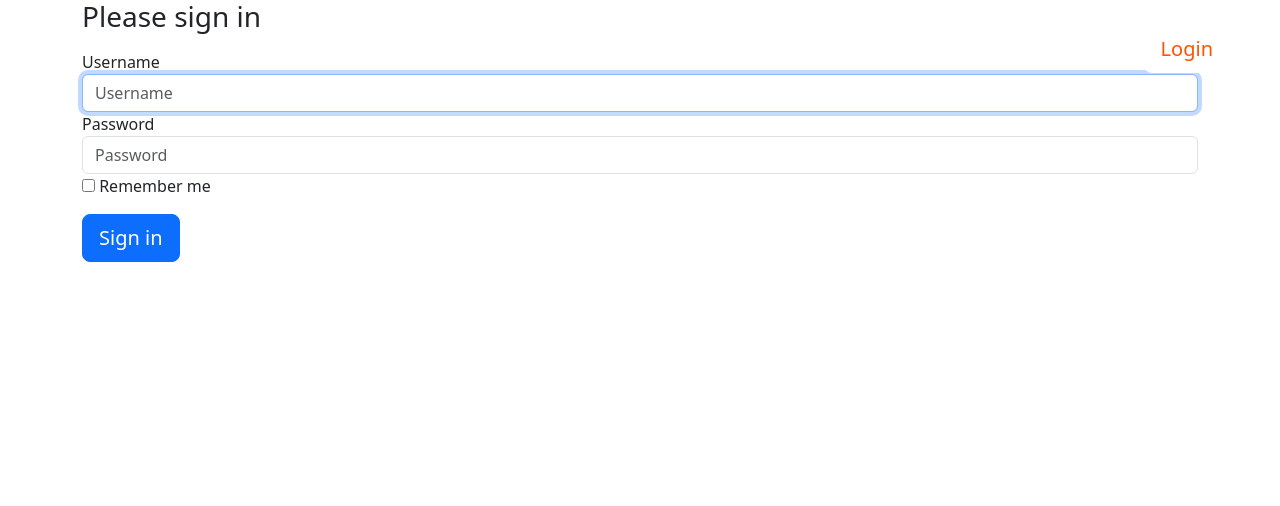
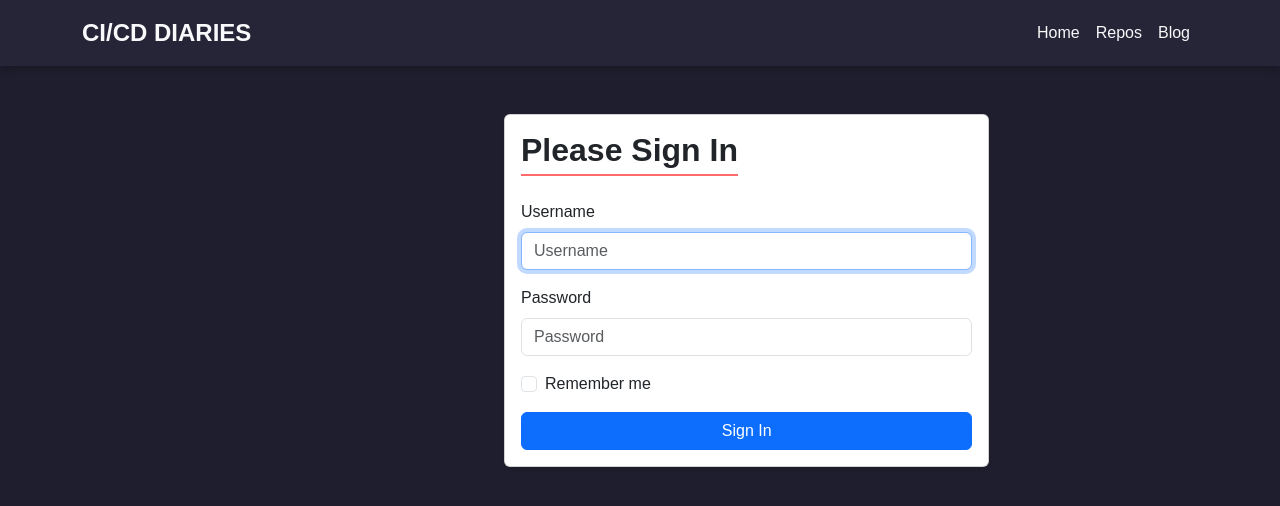
Before and after one commit to jackap/cicdiaries, a Flask app: page /login in a window 1280 px wide. Shown: the top 506 px of the page. Run offline with Flask 3, Linux system fonts and the light colour scheme; parts of the project's set-up code (start-up, migrations or seed data) failed here and were passed over; some libraries are stand-ins or nearby versions.

Commit message:
update blog and login

```diff
--- a/app/website/__init__.py
+++ b/app/website/__init__.py
@@ -3,7 +3,6 @@
 from .shared.init_setup import setup_logging
 from .models import News
 from .routes import blog as blog_route
-from .routes import news_api as news_route
 from .routes import repos as repos_route
 from website.connection import db
 from flask_cors import CORS
@@ -26,9 +25,9 @@ def create_app(test_config=None):
     app = Flask(__name__, instance_relative_config=True)
     CORS(app)
     utils.load_env(test_config, app)
-    setup_admin(app)
     db.init_app(app)
     setup_logging(app)
+    setup_admin(app)
     register_routes(app)
     try:
         os.makedirs(app.instance_path)
@@ -42,7 +41,6 @@ def register_routes(app):
     """
     Here I register the routes for the application
     """
-    app.register_blueprint(news_route)
     app.register_blueprint(repos_route)
     app.register_blueprint(blog_route)
 
@@ -50,8 +48,6 @@ def register_routes(app):
 
 
 app = create_app()
-with app.app_context():
-    db.session.autoflush = False
 
 
 @app.route("/")
--- a/app/website/admin/admin_manager.py
+++ b/app/website/admin/admin_manager.py
@@ -1,4 +1,5 @@
-from flask import request, render_template
+from flask import request, render_template, redirect, url_for
+
 from flask_admin import Admin
 from website.models import News, BlogPost
 from website.connection import db
@@ -33,12 +34,12 @@ def setup_admin(app):
             if (username == os.environ.get('ADMIN_USERNAME')
                     and password == os.environ.get('ADMIN_PASSWORD')):
                 login_user(User(username))
-                return 'Logged in!'
+                return redirect(os.environ.get('ADMIN_URL'))
 
         return render_template('login.html', error=True)
 
     @app.route("/logout")
-    def logout(app):
+    def logout():
         logout_user()
         app.logger.info('Logged out')
-        return admin
+        return redirect(url_for('login'))
--- a/app/website/templates/base.html
+++ b/app/website/templates/base.html
@@ -23,6 +23,9 @@
                     <li class="nav-item">
                         <a class="nav-link {% if request.path == url_for('repos.get_repos') %}active{% endif %}" href="{{ url_for('repos.get_repos') }}">Repos</a>
                     </li>
+                    <li class="nav-item">
+                        <a class="nav-link {% if request.path == url_for('blog.get_posts') %}active{% endif %}" href="{{ url_for('blog.get_posts') }}">Blog</a>
+                    </li>
                 </ul>
             </div>
         </div>
--- a/app/website/templates/login.html
+++ b/app/website/templates/login.html
@@ -1,33 +1,37 @@
-{% extends "layout.html" %}
-{% block body %}
+{% extends "base.html" %}
 
-{% if error == True %}
 {% block content %}
-
-
+<div class="container mt-5">
+    <div class="row justify-content-center">
+        <div class="col-md-6">
+            {% if error %}
             <div class="alert alert-danger alert-dismissible fade show" role="alert">
                 <strong>Error!</strong> Invalid credentials.
-  <button type="button" class="close" data-dismiss="alert" aria-label="Close">
-    <span aria-hidden="true">&times;</span>
-  </button>
+                <button type="button" class="btn-close" data-bs-dismiss="alert" aria-label="Close"></button>
             </div>
-    {% endblock content %}
             {% endif %}
 
-  <div class="container">
-    <form class="form-signin" method="post" >
-      <h1 class="h3 mb-3 font-weight-normal">Please sign in</h1>
-      <label for="username" class="sr-only">Username</label>
+            <div class="card shadow-sm">
+                <div class="card-body">
+                    <h2 class="card-title text-center mb-4">Please Sign In</h2>
+                    <form method="post">
+                        <div class="mb-3">
+                            <label for="username" class="form-label">Username</label>
                             <input type="text" name="username" id="username" class="form-control" placeholder="Username" required autofocus>
-      <label for="password" class="sr-only">Password</label>
+                        </div>
+                        <div class="mb-3">
+                            <label for="password" class="form-label">Password</label>
                             <input type="password" name="password" id="password" class="form-control" placeholder="Password" required>
-      <div class="checkbox mb-3">
-        <label>
-          <input type="checkbox" value="remember-me"> Remember me
-        </label>
                         </div>
-      <button class="btn btn-lg btn-primary btn-block" type="submit">Sign in</button>
+                        <div class="form-check mb-3">
+                            <input type="checkbox" class="form-check-input" id="remember-me" value="remember-me">
+                            <label class="form-check-label" for="remember-me">Remember me</label>
+                        </div>
+                        <button class="btn btn-primary w-100" type="submit">Sign In</button>
                     </form>
                 </div>
-</html>
+            </div>
+        </div>
+    </div>
+</div>
 {% endblock %}
```
Also changed, not shown: app/website/templates/blog.html (added, +36 -0 lines). Lines whose indentation alone changed are shown as unchanged.
